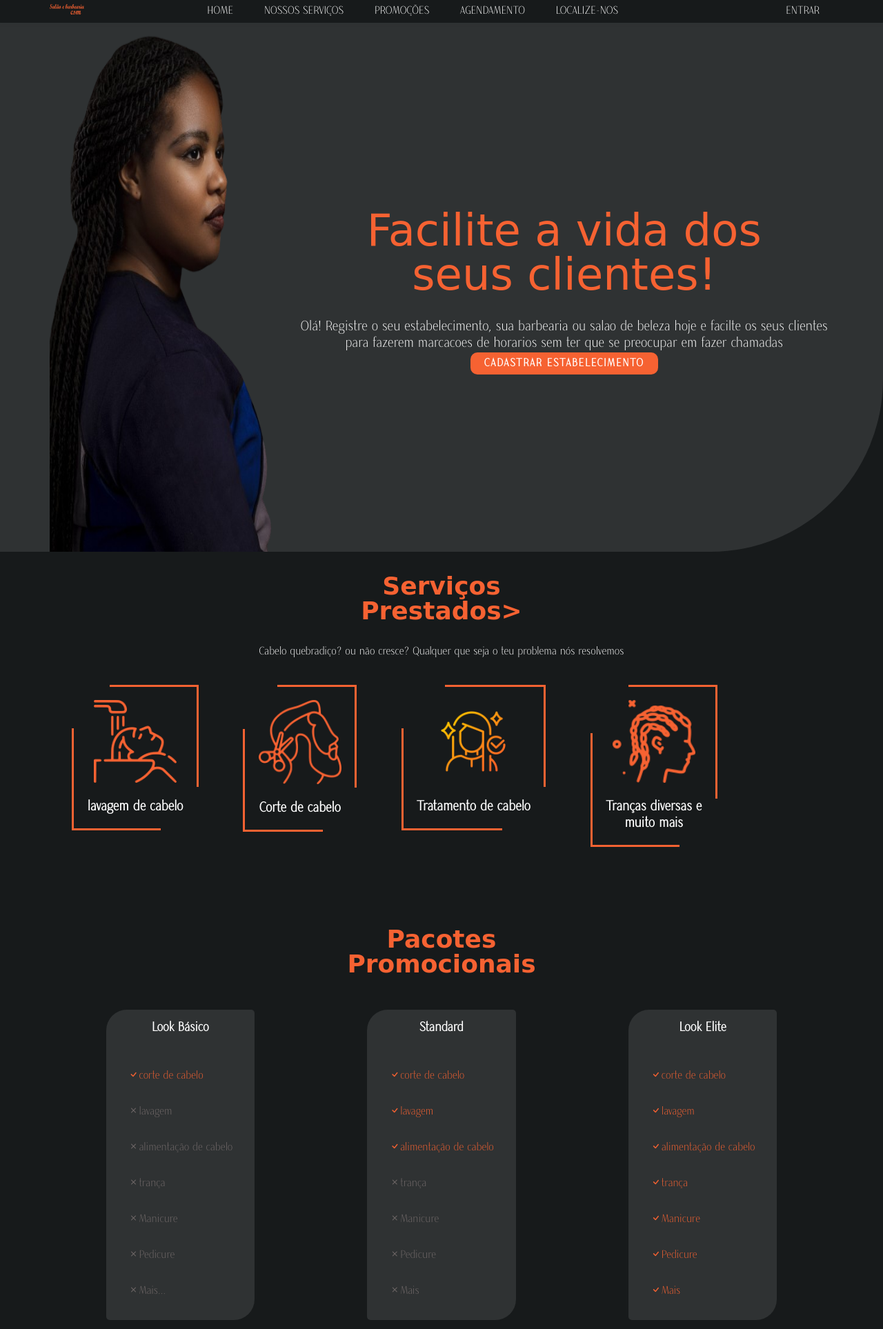
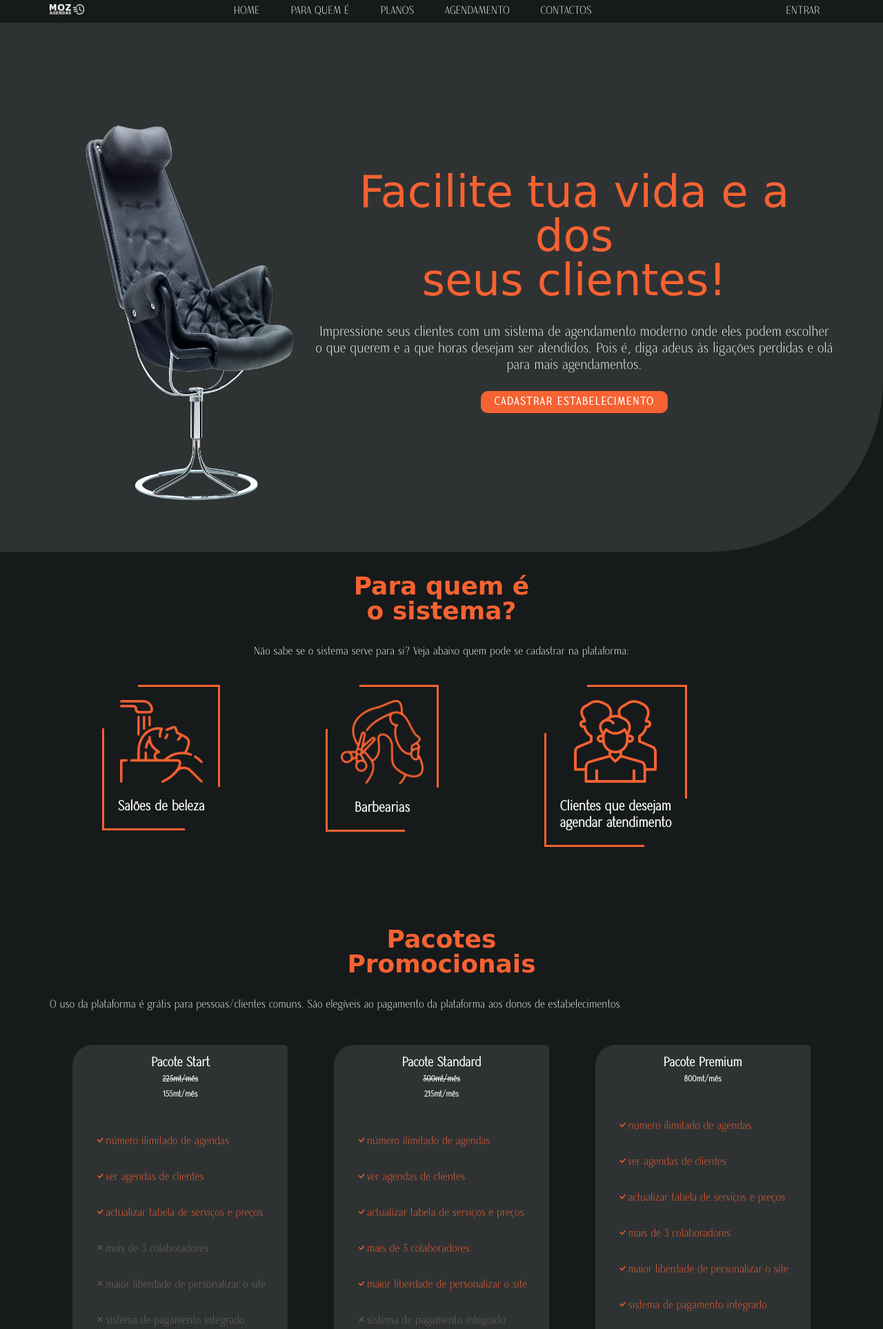
Before and after one commit to Oscar-Ossufo-Sail-Namicano/barbershop-csm, a Flask app: page / in a window 1280 px wide. Shown: the top 1927 px of the page at 69% size. Run offline with Flask 3, Linux system fonts and the light colour scheme; parts of the project's set-up code (start-up, migrations or seed data) failed here and were passed over.

Commit message:
Changes in the index to adapt for multiple establishments

```diff
--- a/application.py
+++ b/application.py
@@ -1070,10 +1070,10 @@ def subscribe_employer(establishment_alias):
 
 
 if __name__ == "__main__":
-
+    '''
     port = int(os.getenv('PORT'), '5000')
     #We are getting the port where our server is running, else we use the 5000
     app.run(host='0.0.0.0', port=port)
+'''
 
-
-    #app.run(debug=True)
+    app.run(debug=True)
--- a/templates/index.html
+++ b/templates/index.html
@@ -8,9 +8,9 @@
         <link rel="stylesheet" href="https://cdn.jsdelivr.net/npm/bootstrap-icons@1.11.3/font/bootstrap-icons.min.css">
         <script src="../static/js/js.js" defer></script>
 
-        <meta name="description" content="Salão e barbearia csm em Lichinga, vem que a gente cuida da sua beleza">
-        <meta name="keywords" content="Salão, barbearia, Salão e barbearia csm, Lichinga, Salão unissexo, csm, Ciências sem mistérios, cienciassemmisterios.com, salaoebarbeariacsm.com, Namicano, Oscar Namicano, salaoebarbeariacsm.onrender.com">
-        <title>Salão e barbearia csm</title>
+        <meta name="description" content="Agendamento de atendimento em estabelecimentos comerciais">
+        <meta name="keywords" content="agendas, mozagendas, horario, Salão unissexo, csm, Ciências sem mistérios, mozagendas.com, www.mozagendas.com, Namicano, Oscar Namicano">
+        <title>Moz Agendas</title>
     </head>
     <body>
         <header>
@@ -21,10 +21,10 @@
                 <nav class="desktop_nav nav">
                     <ul>
                         <li><a href="#" class="nav_link">Home</a></li>
-                        <li><a href="#services" class="nav_link">Nossos Serviços</a></li>
-                        <li><a href="#packages" class="nav_link">Promoções</a></li>
+                        <li><a href="#services" class="nav_link">Para quem é</a></li>
+                        <li><a href="#packages" class="nav_link">Planos</a></li>
                         <li><a href="#scheduling" class="nav_link">Agendamento</a></li>
-                        <li><a href="#contact" class="nav_link">Localize-nos</a></li>
+                        <li><a href="#contact" class="nav_link">Contactos</a></li>
                         <li><a href="{{url_for('schedules')}}" class="nav_link">{{suas_agendas}}</a></li>
                     </ul>
                 </nav> <!--Desktop menu end-->
@@ -45,10 +45,10 @@
                     <nav>
                         <ul>
                             <li><a href="#" class="nav_link">Home</a></li>
-                            <li><a href="#services" class="nav_link">Nossos Serviços</a></li>
-                            <li><a href="#packages" class="nav_link">Promoções</a></li>
+                            <li><a href="#services" class="nav_link">Para quem é</a></li>
+                            <li><a href="#packages" class="nav_link">Pacotes</a></li>
                             <li><a href="#scheduling" class="nav_link">Agendamento</a></li>
-                            <li><a href="#contact" class="nav_link">Localize-nos</a></li>
+                            <li><a href="#contact" class="nav_link">Contactos</a></li>
                             <li><a href="{{url_for('schedules')}}" class="nav_link">{{suas_agendas}}</a></li>
 
                         </ul>
@@ -64,11 +64,11 @@
 
                     <div class="flex">
                         <div class="hero_image">
-                            <img src="../static/images/female-4899174_1280-removebg-preview.png" alt="Homem">
+                            <img src="../static/images/chair-4281517_1280.png" alt="Homem">
                         </div>
                         <div class="hero_content section_title">
-                            <h1 >Facilite a vida dos<span class="modifier_span">seus clientes!</span></h1>
-                            <p style="margin-bottom: .25rem;">Olá! Registre o seu estabelecimento, sua barbearia ou salao de beleza hoje e facilte os seus clientes para fazerem marcacoes de horarios sem ter que se preocupar em fazer chamadas</p>
+                            <h1 >Facilite tua vida e a dos<span class="modifier_span">seus clientes!</span></h1>
+                            <p style="margin-bottom: .25rem;">Impressione seus clientes com um sistema de agendamento moderno onde eles podem escolher o que querem e a que horas desejam ser atendidos. Pois é, diga adeus às ligações perdidas e olá para mais agendamentos.</p><br>
                             <a href="{{ url_for('register_establishment') }}" class="btn">Cadastrar estabelecimento</a>
                         </div>
 
@@ -78,34 +78,28 @@
             <section class="services" id="services"> <!--Services start-->
                 <div class="interface">
                     <div class="section_title">
-                        <h1>Serviços <span>Prestados></span></h1>
+                        <h1>Para quem é<span>o sistema?</span></h1>
                     </div>
-                    <p style="margin-bottom: 1.1rem;">Cabelo quebradiço? ou não cresce? Qualquer que seja o teu problema nós resolvemos</p>
+                    <p style="margin-bottom: 1.1rem;">Não sabe se o sistema serve para si? Veja abaixo quem pode se cadastrar na plataforma:</p>
                     <div class="services_list">
                         <div class="box">
                             <div class="inner">
                                 <img src="../static/icons/hair-wash.png" alt="">
-                                <p>lavagem de cabelo</p>
+                                <p>Salões de beleza</p>
                             </div>
                         </div> <!--service 1-->
                         <div class="box">
                             <div class="inner">
                                 <img src="../static/icons/hair-cut.png" alt="">
-                                <p>Corte de cabelo</p>
+                                <p>Barbearias</p>
                             </div>
                         </div> <!-- end service 2-->
                         <div class="box">
                             <div class="inner">
-                                <img src="../static/icons/healthy-hair.png" alt="">
-                                <p>Tratamento de cabelo</p>
+                                <img src="../static/icons/people.png" alt="">
+                                <p>Clientes que desejam<br>agendar atendimento</p>
                             </div>
-                        </div>  <!-- end service 3-->
-                        <div class="box">
-                            <div class="inner">
-                                <img src="../static/icons/braiding.png" alt="">
-                                <p>Tranças diversas e<br>muito mais</p>
-                            </div>
-                        </div>  <!-- end service 4-->
+                        </div> <!-- end service 3-->
                     </div>
                 </div>
             </section> <!--Services end-->
@@ -114,114 +108,116 @@
                     <div class="section_title">
                         <h1>Pacotes<span>Promocionais</span></h1>
                     </div>
+                    <p>O uso da plataforma é grátis para pessoas/clientes comuns. São elegíveis ao pagamento da plataforma aos donos de estabelecimentos</p>
                     <div class="packages_list">
                         <div class="package">
                             <div class="package_name">
-                                <h3>Look Básico</h3>
+                                <h3>Pacote Start<br><span style="font-size: 65%;"><del>225mt/mês</del><br>155mt/mês</span></h3>
                             </div>
                             <div class="package_benefit">
                                 <i class="bi bi-check"></i>
-                                <p>corte de cabelo</p>
+                                <p>número ilimitado de agendas</p>
                             </div>
                             <div class="package_benefit">
-                                <i class="bi bi-x"></i>
-                                <p class="unavailable">lavagem</p>
+                                <i class="bi bi-check"></i>
+                                <p>ver agendas de clientes</p>
+                            </div>
+
+                            <div class="package_benefit">
+                                <i class="bi bi-check"></i>
+                                <p>actualizar tabela de serviços e preços</p>
                             </div>
 
                             <div class="package_benefit">
                                 <i class="bi bi-x"></i>
-                                <p class="unavailable">alimentação de cabelo</p>
+                                <p class="unavailable">mais de 3 colaboradores</p>
+                            </div>
+                            <div class="package_benefit">
+                                <i class="bi bi-x"></i>
+                                <p class="unavailable">maior liberdade de personalizar o site</p>
+                            </div>
+                            <div class="package_benefit">
+                                <i class="bi bi-x"></i>
+                                <p class="unavailable">sistema de pagamento integrado</p>
                             </div>
 
                             <div class="package_benefit">
                                 <i class="bi bi-x"></i>
-                                <p class="unavailable">trança</p>
+                                <p class="unavailable">Relatórios de desempenho</p>
+                            </div>
+                        </div> <!--package 1 end-->
+                        <div class="package">
+                            <div class="package_name">
+                                <h3>Pacote Standard<br><span style="font-size: 65%;"><del>300mt/mês</del><br>215mt/mês</span></h3>
+
+                            </div>
+                            <div class="package_benefit">
+                                <i class="bi bi-check"></i>
+                                <p>número ilimitado de agendas</p>
+                            </div>
+                            <div class="package_benefit">
+                                <i class="bi bi-check"></i>
+                                <p>ver agendas de clientes</p>
+                            </div>
+
+                            <div class="package_benefit">
+                                <i class="bi bi-check"></i>
+                                <p>actualizar tabela de serviços e preços</p>
+                            </div>
+
+                            <div class="package_benefit">
+                                <i class="bi bi-check"></i>
+                                <p>mais de 3 colaboradores</p>
+                            </div>
+                            <div class="package_benefit">
+                                <i class="bi bi-check"></i>
+                                <p>maior liberdade de personalizar o site</p>
                             </div>
                             <div class="package_benefit">
                                 <i class="bi bi-x"></i>
-                                <p class="unavailable">Manicure</p>
-                            </div>
-                            <div class="package_benefit">
-                                <i class="bi bi-x"></i>
-                                <p class="unavailable">Pedicure</p>
+                                <p class="unavailable">sistema de pagamento integrado</p>
                             </div>
 
                             <div class="package_benefit">
                                 <i class="bi bi-x"></i>
-                                <p class="unavailable">Mais...</p>
-                            </div>
-                        </div> <!--package 1 end-->
-                        <div class="package">
-                            <div class="package_name">
-                                <h3>Standard</h3>
-                            </div>
-                            <div class="package_benefit">
-                                <i class="bi bi-check"></i>
-                                <p>corte de cabelo</p>
-                            </div>
-                            <div class="package_benefit">
-                                <i class="bi bi-check"></i>
-                                <p>lavagem</p>
-                            </div>
-
-                            <div class="package_benefit">
-                                <i class="bi bi-check"></i>
-                                <p>alimentação de cabelo</p>
-                            </div>
-
-                            <div class="package_benefit">
-                                <i class="bi bi-x"></i>
-                                <p class="unavailable">trança</p>
-                            </div>
-                            <div class="package_benefit">
-                                <i class="bi bi-x"></i>
-                                <p class="unavailable">Manicure</p>
-                            </div>
-                            <div class="package_benefit">
-                                <i class="bi bi-x"></i>
-                                <p class="unavailable">Pedicure</p>
-                            </div>
-
-                            <div class="package_benefit">
-                                <i class="bi bi-x"></i>
-                                <p class="unavailable">Mais</p>
+                                <p class="unavailable">Relatórios de desempenho</p>
                             </div>
                         </div> <!--package 2 end-->
 
                         <div class="package">
                             <div class="package_name">
-                                <h3>Look Elite</h3>
+                                <h3>Pacote Premium<br><span style="font-size: 65%;">800mt/mês</span></h3>
                             </div>
                             <div class="package_benefit">
                                 <i class="bi bi-check"></i>
-                                <p>corte de cabelo</p>
+                                <p>número ilimitado de agendas</p>
                             </div>
                             <div class="package_benefit">
                                 <i class="bi bi-check"></i>
-                                <p>lavagem</p>
+                                <p>ver agendas de clientes</p>
                             </div>
 
                             <div class="package_benefit">
                                 <i class="bi bi-check"></i>
-                                <p>alimentação de cabelo</p>
+                                <p>actualizar tabela de serviços e preços</p>
                             </div>
 
                             <div class="package_benefit">
                                 <i class="bi bi-check"></i>
-                                <p>trança</p>
+                                <p>mais de 3 colaboradores</p>
                             </div>
                             <div class="package_benefit">
                                 <i class="bi bi-check"></i>
-                                <p>Manicure</p>
+                                <p >maior liberdade de personalizar o site</p>
                             </div>
                             <div class="package_benefit">
                                 <i class="bi bi-check"></i>
-                                <p>Pedicure</p>
+                                <p>sistema de pagamento integrado</p>
                             </div>
 
                             <div class="package_benefit">
                                 <i class="bi bi-check"></i>
-                                <p>Mais</p>
+                                <p>Relatórios de desempenho</p>
                             </div>
                         </div> <!--package 3 end-->
 
@@ -233,11 +229,11 @@
             <section class="scheduling" id="scheduling">
                 <div class="interface">
                     <div class="section_title">
-                        <h1>Agende seu horário<span>para atendimento</span></h1>
+                        <h1>Encontre salões<span>e barbearias</span></h1>
                     </div>
                     <div class="scheduling_box">
-                        <p>Através do nosso sistema informático sofisticado, agora os nossos clientes podem marcar/escolher o dia e hora em que desejam receber o seu atendimento e ainda mais indicar qual serviço desejam, bastando apenas criar conta na nossa plataforma.</p>
-                        <a href="{{ url_for('register_establishment') }}" class="btn">Marque agora</a>
+                        <p>Através do moz agendas, agora podes procurar salões e barbearias e marcar o dia e hora em que desejas receber o seu atendimento e ainda mais indicar qual serviço desejas.</p>
+                        <a href="{{ url_for('index') }}" class="btn">Procurar estabelecimento</a>
                     </div>
                 </div>
             </section> <!--scheduling end-->
@@ -245,16 +241,11 @@
         <footer class="footer" id="contact">
             <address class="footer_list interface">
                 <div class="footer_data">
-                    <h2>Nosso endereço</h2>
-                    <p>Em frente da entrada da pista (campo)<br> Lichinga-Chiuala</p>
+                    <h2>Acomodation</h2>
+                    <p>Mozambique<br> Lichinga-Chiuala</p>
                 </div>
                 <div class="footer_data">
-                    <h2>Nosso Horário</h2>
-                    <p>Todos os Dias</p>
-                    <p>(Domingo á Sabado)<br>das 07:00 as 20:00</p>
-                </div>
-                <div class="footer_data">
-                    <h2>Contactos</h2>
+                    <h2>Suporte</h2>
                     <p><a href="tel:+258842244136">+258 842244136</a></p>
                     <a href="mailto:onamicanosail01@gmail.com?subject=Feedback from csm salon site">onamicanosail01@gmail.com</a>
                     <div class="footer_social_btn">
@@ -263,7 +254,7 @@
                 </div>
             </address>
             <div class="copy">
-                <p>Ciências Sem Mistérios - CSM</p>
+                <p>Moz Agendas</p>
                 <span>&copy Todos os direitos reservados <br>2024</span>
             </div>
         </footer>
```
Also changed, not shown: static/icons/favicon.ico, static/icons/favicon.png (deleted), static/icons/people.png (added), static/images/blue_logo.png (added), static/images/chair-4281517_1280.png (added), static/images/logo.png, 1 other file.
